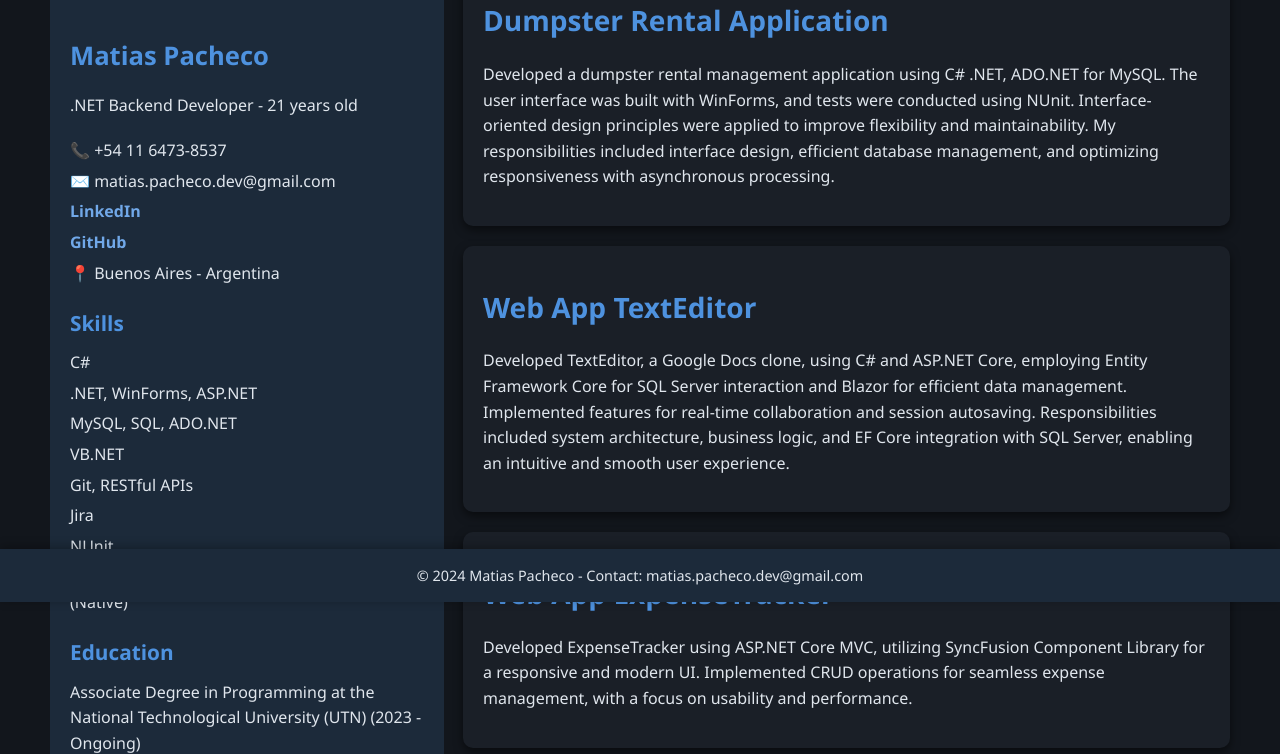
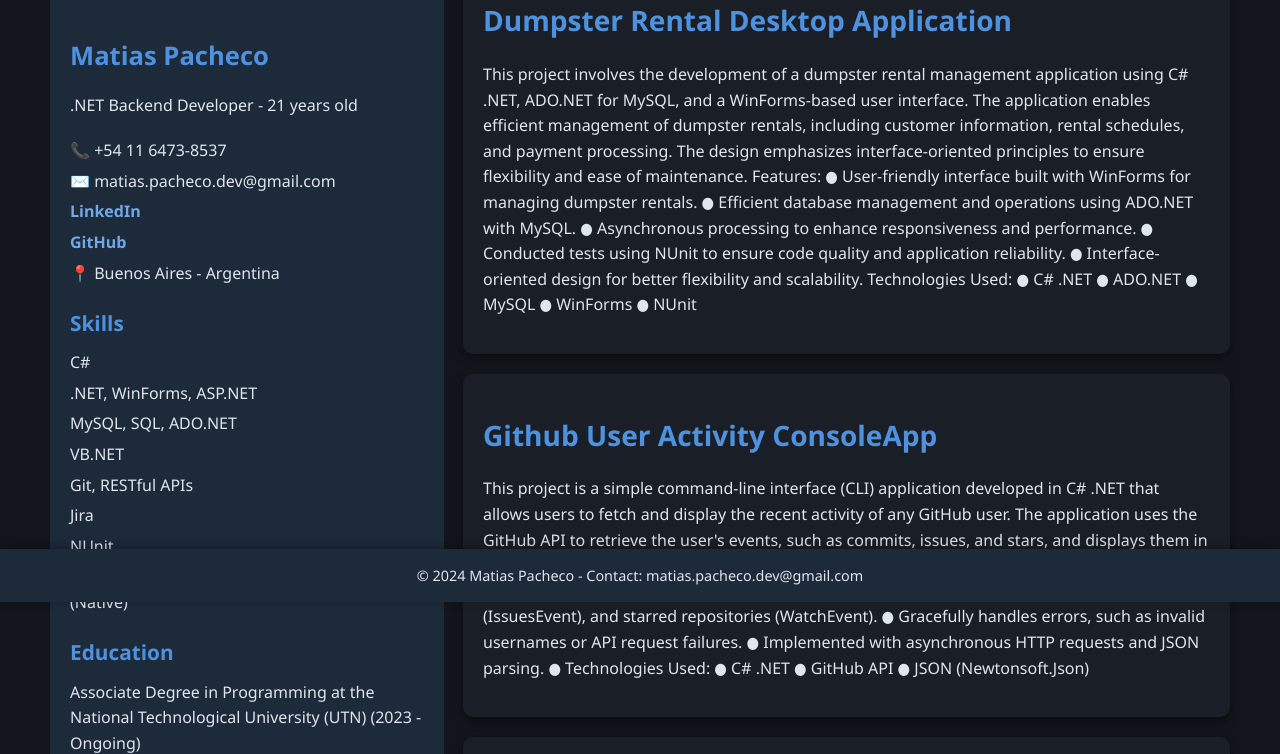
Before and after one commit to matias-pacheco-dev/matias-pacheco-dev.github.io, a plain HTML site: page index.html in a window 1280 px wide. Shown: the part 198-952 px from the top of the page. Drawn offline with Linux system fonts and the light colour scheme.

Commit message:
Added projects and links to them in Github, improved descriptions of projects.

```diff
--- a/index.html
+++ b/index.html
@@ -163,16 +163,65 @@
         <div class="projects">
             <h2>Projects:</h2>
             <div class="project">
-                <h3><a href="https://github.com/tu-usuario/dumpsters-rent-and-management#readme" target="_blank">Dumpster Rental Application</a></h3>
-                <p>Developed a dumpster rental management application using C# .NET, ADO.NET for MySQL. The user interface was built with WinForms, and tests were conducted using NUnit. Interface-oriented design principles were applied to improve flexibility and maintainability. My responsibilities included interface design, efficient database management, and optimizing responsiveness with asynchronous processing.</p>
+                <h3><a href="https://github.com/tu-usuario/dumpsters-rent-and-management#readme" target="_blank">Dumpster Rental Desktop Application</a></h3>
+                <p>
+                    This project involves the development of a dumpster rental management application using C# .NET, ADO.NET for MySQL, and a WinForms-based user interface. The application enables efficient management of dumpster rentals, including customer information, rental schedules, and payment processing. The design emphasizes interface-oriented principles to ensure flexibility and ease of maintenance.
+
+                    Features:
+
+                    ● User-friendly interface built with WinForms for managing dumpster rentals.
+                    ● Efficient database management and operations using ADO.NET with MySQL.
+                    ● Asynchronous processing to enhance responsiveness and performance.
+                    ● Conducted tests using NUnit to ensure code quality and application reliability.
+                    ● Interface-oriented design for better flexibility and scalability.
+
+                    Technologies Used:
+
+                    ● C# .NET
+                    ● ADO.NET
+                    ● MySQL
+                    ● WinForms
+                    ● NUnit
+                </p>
             </div>
             <div class="project">
-                <h3><a href="https://github.com/tu-usuario/webapp-texteditor#readme" target="_blank">Web App TextEditor</a></h3>
-                <p>Developed TextEditor, a Google Docs clone, using C# and ASP.NET Core, employing Entity Framework Core for SQL Server interaction and Blazor for efficient data management. Implemented features for real-time collaboration and session autosaving. Responsibilities included system architecture, business logic, and EF Core integration with SQL Server, enabling an intuitive and smooth user experience.</p>
+                <h3><a href="https://github.com/matias-pacheco-dev/Github-User-Activity" target="_blank" rel="noopener noreferrer">Github User Activity ConsoleApp</a></h3>
+                <p>
+                    This project is a simple command-line interface (CLI) application developed in C# .NET that allows users to fetch and display the recent activity of any GitHub user. The application uses the GitHub API to retrieve the user's events, such as commits, issues, and stars, and displays them in a readable format in the terminal.
+
+                    Features:
+
+                    ● Fetches and displays recent GitHub activity for a specified username.
+                    ● Supports different event types such as commits (PushEvent), issue actions (IssuesEvent), and starred repositories (WatchEvent).
+                    ● Gracefully handles errors, such as invalid usernames or API request failures.
+                    ● Implemented with asynchronous HTTP requests and JSON parsing.
+                    ● Technologies Used:
+
+                    ● C# .NET
+                    ● GitHub API
+                    ● JSON (Newtonsoft.Json)
+                </p>
             </div>
             <div class="project">
                 <h3><a href="https://github.com/matias-pacheco-dev/Expense-Tracker" target="_blank" rel="noopener noreferrer">Web App ExpenseTracker</a></h3>
-                <p>Developed ExpenseTracker using ASP.NET Core MVC, utilizing SyncFusion Component Library for a responsive and modern UI. Implemented CRUD operations for seamless expense management, with a focus on usability and performance.</p>
+                <p>
+                    ExpenseTracker Application
+                    This project involves the development of an ExpenseTracker application using ASP.NET Core MVC and the SyncFusion Component Library to provide a responsive and modern user interface. The application allows users to easily manage their expenses with seamless CRUD operations, focusing on both usability and performance.
+
+                    Features:
+
+                    ● Developed using ASP.NET Core MVC for a scalable and maintainable architecture.
+                    ● Utilized SyncFusion Component Library to create a responsive, modern UI.
+                    ● Implemented full CRUD operations for managing expenses (Create, Read, Update, Delete).
+                    ● Focused on usability to ensure a user-friendly experience.
+                    ● Optimized for performance to handle large volumes of data efficiently.
+
+                    Technologies Used:
+
+                    ● ASP.NET Core MVC
+                    ● SyncFusion Component Library
+                    ●CRUD Operations
+                </p>
             </div>
         </div>
     </div>
```
